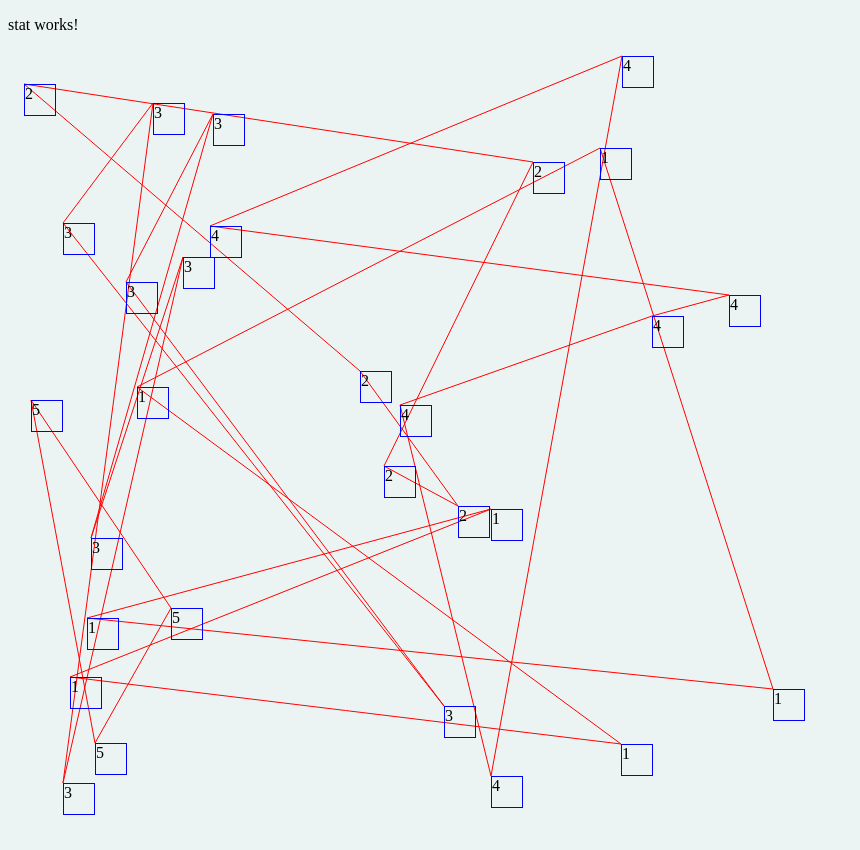
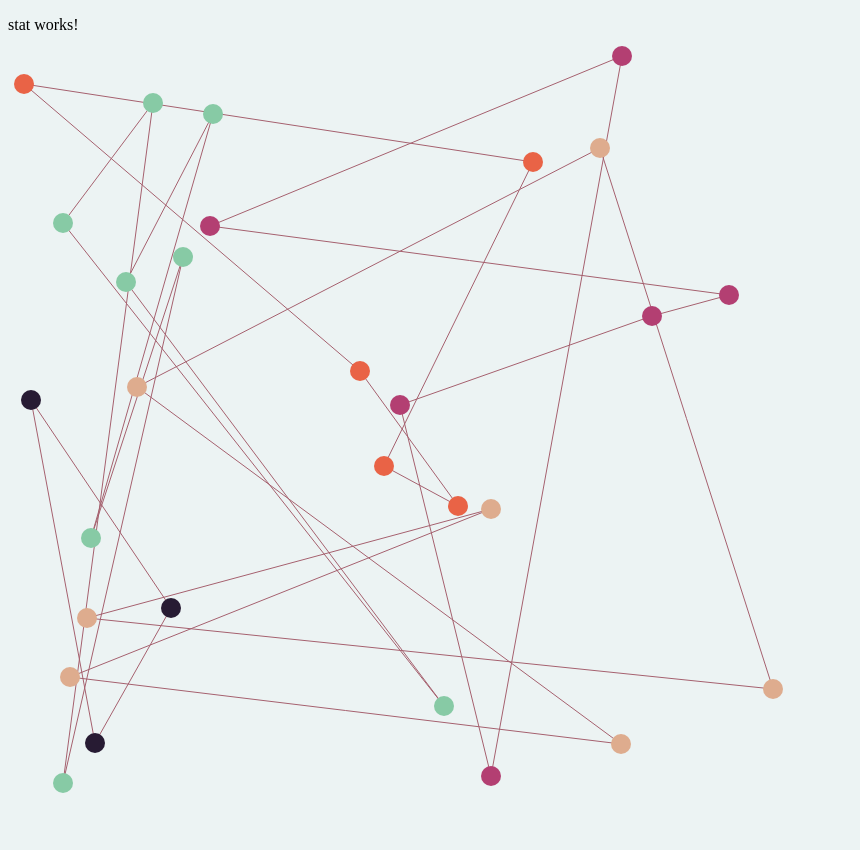
Before and after one commit to hasan42/connect-line, an Angular app: page / in a window 1280 px wide. Shown: the whole page, without its empty margins (0-860 px from the left). Built offline with nearby package versions, Linux system fonts and the light colour scheme.

Commit message:
add favicon, game modes, style color, rework tile to circle

```diff
--- a/src/app/game.service.ts
+++ b/src/app/game.service.ts
@@ -31,6 +31,9 @@ export class GameService {
   compareItem: any = null;
 
   gameOver: boolean = false;
+
+  gameModes: any = ["easy", "medium", "hard"];
+  gameMode: string = "medium";
 
   constructor() {
     this.newGame();
--- a/src/app/line/line.component.ts
+++ b/src/app/line/line.component.ts
@@ -19,14 +19,15 @@ export class LineComponent implements OnInit {
 
   ngOnInit(): void {
     this.ctx = this.canvas.nativeElement.getContext('2d');
-    this.checkIntersects()
+    this.checkIntersects();
+    // setTimeout(()=>{this.draw()},500)
     this.draw();
   }
   draw(){
     if(this.intersects === true){
-      this.ctx.strokeStyle = 'red';
+      this.ctx.strokeStyle = '#A5606E';
     }else{
-      this.ctx.strokeStyle = 'blue';
+      this.ctx.strokeStyle = '#8898B8';
     }
     this.ctx.beginPath();
     for (var i = 0; i < this.coord.length; i++) {
--- a/src/app/tile/tile.component.html
+++ b/src/app/tile/tile.component.html
@@ -1 +1 @@
-<div class="tile" [style.top]="top+'px'" [style.left]="left+'px'" (click)="onClick()">{{ind}}</div>
+<div class="tile" [style.backgroundColor]="color" [style.top]="top+'px'" [style.left]="left+'px'" (click)="onClick()">{{textInd}}</div>
--- a/src/app/tile/tile.component.scss
+++ b/src/app/tile/tile.component.scss
@@ -1,6 +1,31 @@
 .tile {
   position: absolute;
-  width: 30px;
-  height: 30px;
-  border: 1px solid blue;
+  width: 20px;
+  height: 20px;
+  // border: 1px solid blue;
+  border-radius: 50%;
+  transform: translate(-10px, -10px);
+  cursor: pointer;
+  transition: all 0.2s;
 }
+.blue {
+  background-color: #92BBCA;
+}
+.orange {
+  background-color: #DEAC8E;
+}
+.red {
+  background-color: #E96346;
+}
+.green {
+  background-color: #87CAA5;
+}
+.pink {
+  background-color: #B33F72;
+}
+.violet {
+  background-color: #271B33;
+}
+.color {
+  background-color: #577A86;
+}
--- a/src/app/tile/tile.component.ts
+++ b/src/app/tile/tile.component.ts
@@ -13,9 +13,30 @@ export class TileComponent implements OnInit {
   @Input() ind: number;
   @Input() id: number;
 
+  colors: any = ["#92BBCA", "#DEAC8E", "#E96346", "#87CAA5", "#B33F72", "#271B33", "#577A86"];
+  // colors: any = ["blue", "orange", "pink", "violet", "red", "green"];
+  color: string = null;
+
+  textInd: number = null;
+
   constructor(private service: GameService) { }
 
   ngOnInit(): void {
+
+    switch (this.service.gameMode) {
+      case "easy":
+        this.textInd = this.ind;
+        this.color = this.colors[this.ind];
+        break;
+      case "medium":
+        this.color = this.colors[this.ind];
+        break;
+      case "hard":
+        this.color = this.colors[Math.floor(Math.random() * this.colors.length)];
+        break;
+      default:
+        this.color = this.colors[this.ind];
+    }
   }
 
   onClick(){
```
Also changed, not shown: 2 other files (tests, documents, lock files or other folders).
